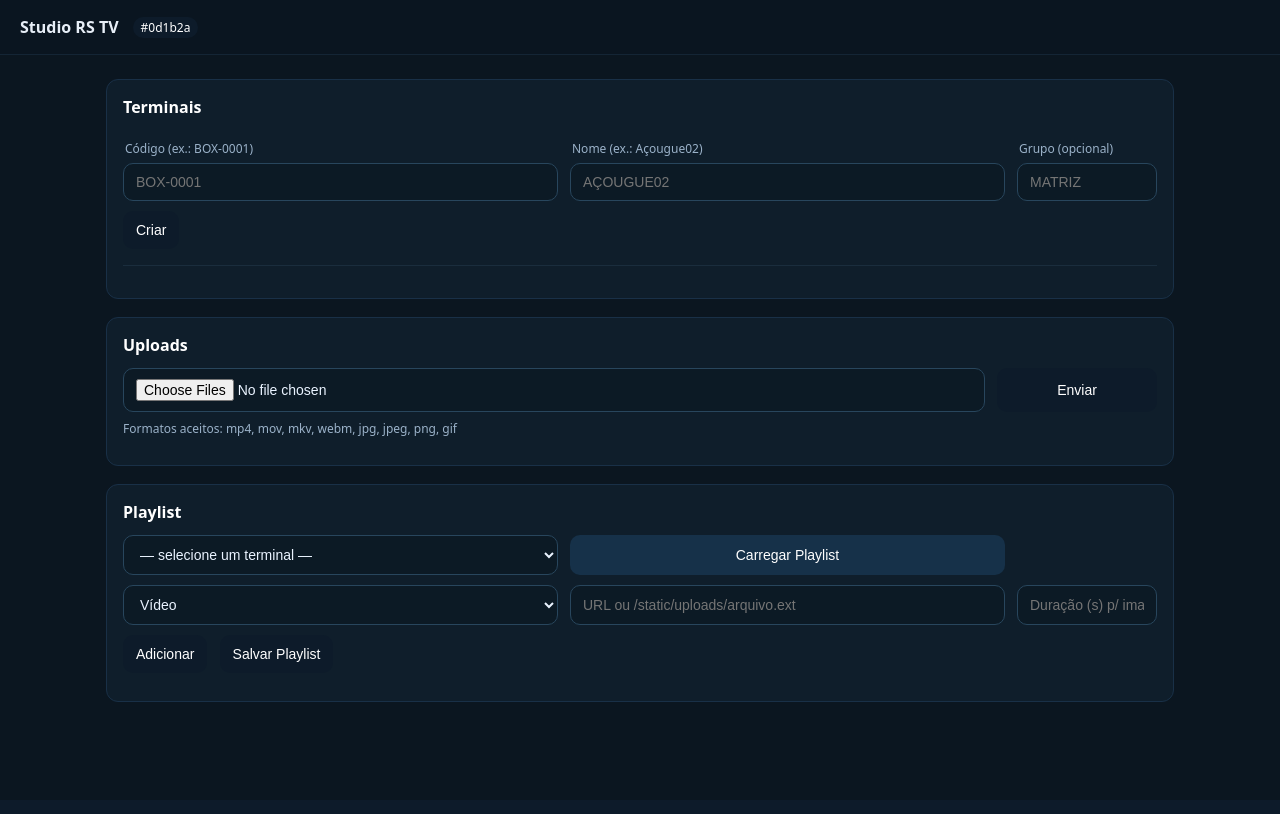
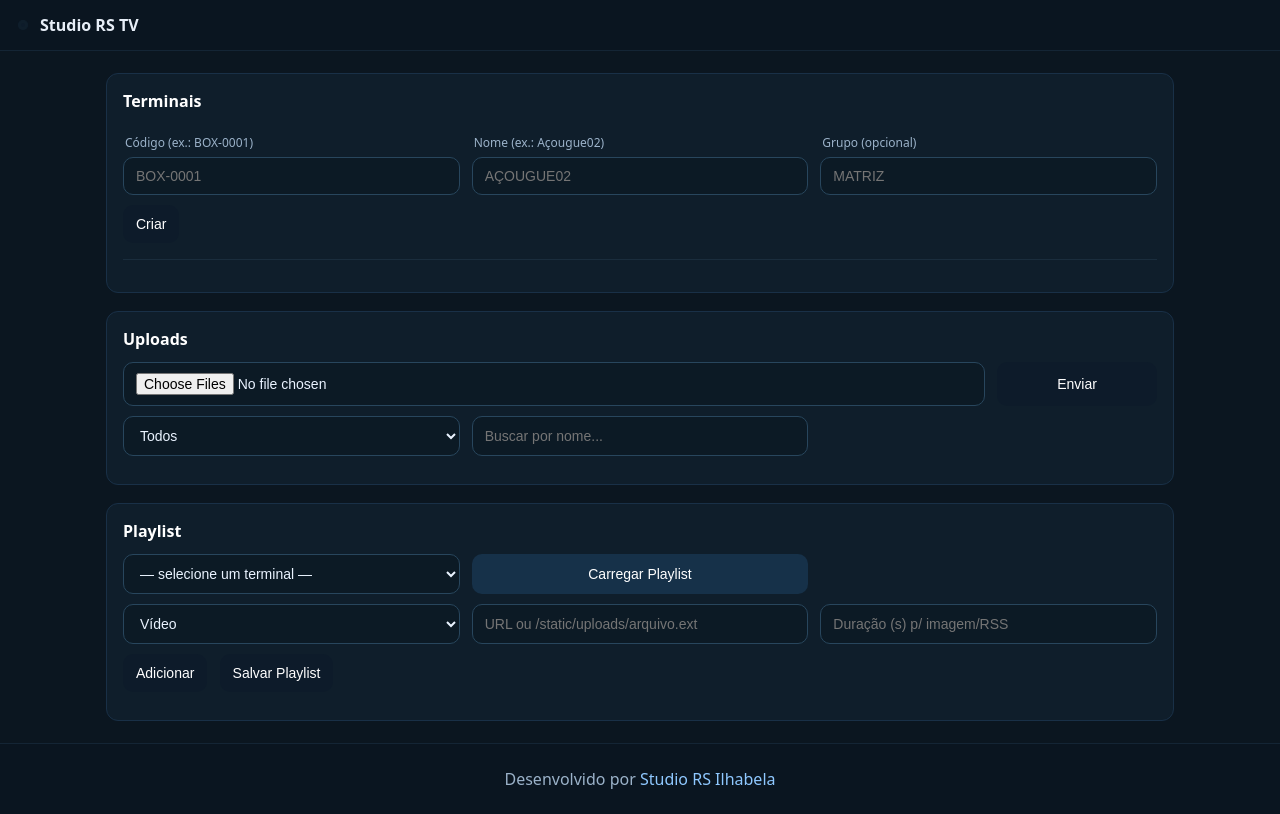
Before and after one commit to studiorstv10-png/studio-rs-tv, a Flask app: page / in a window 1280 px wide. Before the commit the page ends 702 px from the top, so only its background shows below. Run offline with Flask 3, Linux system fonts and the light colour scheme; data that the repository does not hold is empty.

Commit message:
Update index.html

```diff
--- a/templates/index.html
+++ b/templates/index.html
@@ -15,32 +15,33 @@
       --warn: #ffcc00;
       --danger: #ff6b6b;
     }
-    *{box-sizing:border-box}body{margin:0;background:var(--bg);color:var(--text);font-family:system-ui,-apple-system,Segoe UI,Roboto,Ubuntu,"Helvetica Neue",Arial}
-    header{display:flex;align-items:center;gap:14px;padding:16px 20px;border-bottom:1px solid #142535;background:#0a1520;position:sticky;top:0}
-    header img{height:34px}
+    *{box-sizing:border-box}
+    body{margin:0;background:var(--bg);color:var(--text);font-family:system-ui,-apple-system,Segoe UI,Roboto,Ubuntu,"Helvetica Neue",Arial}
+    header{display:flex;align-items:center;gap:12px;padding:14px 18px;border-bottom:1px solid #142535;background:#0a1520;position:sticky;top:0;z-index:10}
+    header img{height:32px}
     header h1{font-size:16px;margin:0}
-    .tag{font-size:12px;color:#fff;background:var(--primary);padding:2px 8px;border-radius:999px}
-    main{max-width:1100px;margin:24px auto;padding:0 16px;display:grid;gap:18px}
+    .color-dot{width:10px;height:10px;border-radius:999px;background:var(--primary);box-shadow:0 0 0 3px #0f1e2b inset}
+    main{max-width:1100px;margin:22px auto;padding:0 16px;display:grid;gap:18px}
     .card{background:var(--card);padding:16px;border:1px solid #193047;border-radius:12px}
     h2{font-size:16px;margin:0 0 12px 0;color:#fff}
     label{display:block;margin:10px 0 6px 2px;color:var(--muted);font-size:12px}
     input,select,button,textarea{border:1px solid #28465d;background:#0c1a25;color:#eaf3ff;border-radius:10px;padding:10px 12px;font-size:14px}
     input,select,textarea{width:100%}
     .row{display:grid;gap:12px}
-    .row.cols-3{grid-template-columns:1fr 1fr 140px}
+    .row.cols-3{grid-template-columns:1fr 1fr 1fr}
     .row.cols-2{grid-template-columns:1fr 160px}
     .btn{background:var(--primary);border-color:transparent;color:#fff;cursor:pointer}
-    .btn:disabled{opacity:.5;cursor:not-allowed}
     .btn.secondary{background:#163149}
     .list{display:grid;gap:8px}
     .item{display:flex;align-items:center;justify-content:space-between;padding:10px 12px;border:1px solid #243d51;background:#0b1924;border-radius:10px}
     .item small{color:var(--muted)}
     .stack{display:flex;gap:8px;flex-wrap:wrap}
+    .pill{padding:2px 8px;border-radius:999px;font-size:12px;border:1px solid #2a4a61;background:#0b1a24;color:#eaf3ff}
+    .muted{color:var(--muted)}
+    .hr{height:1px;background:#1a2d3d;margin:16px 0}
+    footer{padding:24px 18px;color:var(--muted);text-align:center;border-top:1px solid #142535;background:#0a1520;margin-top:12px}
+    footer a{color:#8fc8ff;text-decoration:none}
     .mono{font-family:ui-monospace,Menlo,Consolas,monospace}
-    .pill{padding:2px 8px;border-radius:999px;font-size:12px;border:1px solid #2a4a61;background:#0b1a24}
-    .ok{color:var(--ok)} .muted{color:var(--muted)}
-    .hr{height:1px;background:#1a2d3d;margin:16px 0}
-    .hint{font-size:12px;color:var(--muted)}
   </style>
 </head>
 <body>
@@ -48,8 +49,8 @@
   {% if branding.logo_url %}
     <img src="{{ branding.logo_url }}" alt="logo" />
   {% endif %}
+  <div class="color-dot"></div>
   <h1>{{ branding.name }}</h1>
-  <span class="tag">{{ branding.primary_color }}</span>
 </header>
 
 <main>
@@ -76,9 +77,7 @@
 
     <div class="hr"></div>
 
-    <div class="list" id="term-list">
-      <!-- Terminais aparecem aqui -->
-    </div>
+    <div class="list" id="term-list"></div>
   </section>
 
   <!-- Uploads -->
@@ -88,7 +87,15 @@
       <input type="file" id="up-files" multiple />
       <button class="btn" id="btn-upload">Enviar</button>
     </div>
-    <div class="hint" style="margin-top:8px">Formatos aceitos: mp4, mov, mkv, webm, jpg, jpeg, png, gif</div>
+    <div class="row cols-3" style="margin-top:10px">
+      <select id="up-filter">
+        <option value="all">Todos</option>
+        <option value="video">Vídeo</option>
+        <option value="image">Imagem</option>
+      </select>
+      <input id="up-search" placeholder="Buscar por nome..." />
+      <span></span>
+    </div>
     <div class="list" id="up-list" style="margin-top:12px"></div>
   </section>
 
@@ -114,15 +121,22 @@
       <button class="btn" id="btn-add-item">Adicionar</button>
       <button class="btn" id="btn-save-pl" style="margin-left:8px">Salvar Playlist</button>
     </div>
-
     <div class="list" id="pl-list" style="margin-top:12px"></div>
   </section>
 </main>
 
+<footer>
+  Desenvolvido por <a href="{{ support_link }}" target="_blank">Studio RS Ilhabela</a>
+</footer>
+
 <script>
 const $ = sel => document.querySelector(sel);
-const api = (u, o={}) => fetch(u, o).then(r => r.json());
+const api = (u, o={}) => fetch(u, o).then(async r => {
+  const txt = await r.text();
+  try { return JSON.parse(txt); } catch(_){ return {ok:r.ok, raw:txt}; }
+});
 
+let uploadsAll = [];
 let currentPlaylist = { code: "", items: [] };
 
 function el(type, props={}, children=[]) {
@@ -130,6 +144,7 @@ function el(type, props={}, children=[]) {
   Object.entries(props).forEach(([k,v]) => {
     if (k === "class") e.className = v;
     else if (k === "text") e.textContent = v;
+    else if (typeof v === "function") e.addEventListener("click", v);
     else e.setAttribute(k, v);
   });
   (Array.isArray(children)?children:[children]).filter(Boolean).forEach(c => e.appendChild(c));
@@ -141,7 +156,7 @@ async function loadTerminals() {
   const list = await api("/api/v1/terminals");
   const wrap = $("#term-list");
   wrap.innerHTML = "";
-  // select da playlist
+
   const sel = $("#pl-terminal");
   sel.innerHTML = "";
   sel.appendChild(el("option", {value:"", text:"— selecione um terminal —"}));
@@ -159,8 +174,7 @@ async function loadTerminals() {
     ]);
     wrap.appendChild(line);
 
-    const opt = el("option", {value:t.code, text:`${t.code} — ${t.name}`});
-    sel.appendChild(opt);
+    sel.appendChild(el("option", {value:t.code, text:`${t.code} — ${t.name}`}));
   });
 }
 
@@ -185,10 +199,20 @@ $("#btn-create").onclick = async () => {
 
 /* ---------- Uploads ---------- */
 async function loadUploads() {
-  const list = await api("/api/v1/uploads");
+  uploadsAll = await api("/api/v1/uploads");
+  renderUploads();
+}
+
+function renderUploads() {
+  const type = $("#up-filter").value;
+  const q = ($("#up-search").value || "").toLowerCase();
   const wrap = $("#up-list");
   wrap.innerHTML = "";
-  list.forEach(u => {
+
+  uploadsAll
+    .filter(u => (type === "all" || u.type === type))
+    .filter(u => (!q || u.name.toLowerCase().includes(q)))
+    .forEach(u => {
       const line = el("div", {class:"item"}, [
         el("div", {}, [
           el("div",{text:u.name}),
@@ -196,7 +220,7 @@ async function loadUploads() {
         ]),
         el("div",{class:"stack"},[
           el("a",{class:"pill", href:u.url, target:"_blank", text:"abrir"}),
-        el("button",{class:"pill", onclick:()=>{$("#pl-url").value=u.url}}, "usar")
+          el("button",{class:"pill", onclick:()=>{$("#pl-url").value=u.url;}}, "usar")
         ])
       ]);
       wrap.appendChild(line);
@@ -209,11 +233,14 @@ $("#btn-upload").onclick = async () => {
   const fd = new FormData();
   [...files].forEach(f => fd.append("files", f));
   const r = await fetch("/api/v1/upload", { method:"POST", body: fd });
-  const j = await r.json();
-  if (!j.ok) { alert("Erro no upload."); return; }
+  const j = await r.json().catch(()=>({}));
+  if (!j.ok) { alert("Erro no upload: " + (j.error||"")); return; }
   $("#up-files").value = "";
   await loadUploads();
 };
+
+$("#up-filter").oninput = renderUploads;
+$("#up-search").oninput = renderUploads;
 
 /* ---------- Playlist ---------- */
 function renderPlaylist() {
```
Lines whose indentation alone changed are shown as unchanged.
